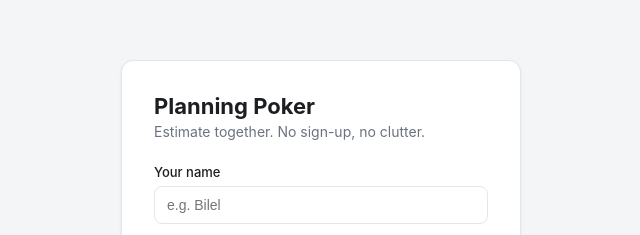
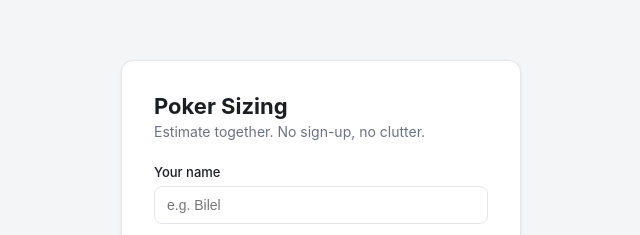
Before and after one commit to BanelhaqB/planning-poker, a website: page public/app.html in a window 1280 px wide. Shown: the part 154-389 px from the top of the page, 319-959 px from the left. Drawn offline with Linux system fonts and the light colour scheme.

Commit message:
Rebrand app.html + docs to Poker Sizing

```diff
--- a/public/app.html
+++ b/public/app.html
@@ -3,7 +3,7 @@
 <head>
 <meta charset="utf-8" />
 <meta name="viewport" content="width=device-width, initial-scale=1" />
-<title>Planning Poker</title>
+<title>Poker Sizing</title>
 <style>
   :root {
     --bg: #f4f5f7;
@@ -297,7 +297,7 @@
 <!-- Landing -->
 <div class="landing" id="landing">
   <div class="card-panel">
-    <h1 id="panelTitle">Planning Poker</h1>
+    <h1 id="panelTitle">Poker Sizing</h1>
     <p class="sub" id="panelSub">Estimate together. No sign-up, no clutter.</p>
 
     <label for="name">Your name</label>
@@ -319,7 +319,7 @@
 <!-- Room -->
 <div class="room" id="room">
   <header class="bar">
-    <span class="brand">♠ Planning Poker</span>
+    <span class="brand">♠ Poker Sizing</span>
     <input class="topic" id="topicInput" placeholder="What are we estimating? (click to set a topic)" maxlength="120" />
     <span class="room-code">Room <b id="roomCode"></b></span>
     <button class="icon-btn" id="scaleBtn">Scale</button>
```
Also changed, not shown: README.md.
